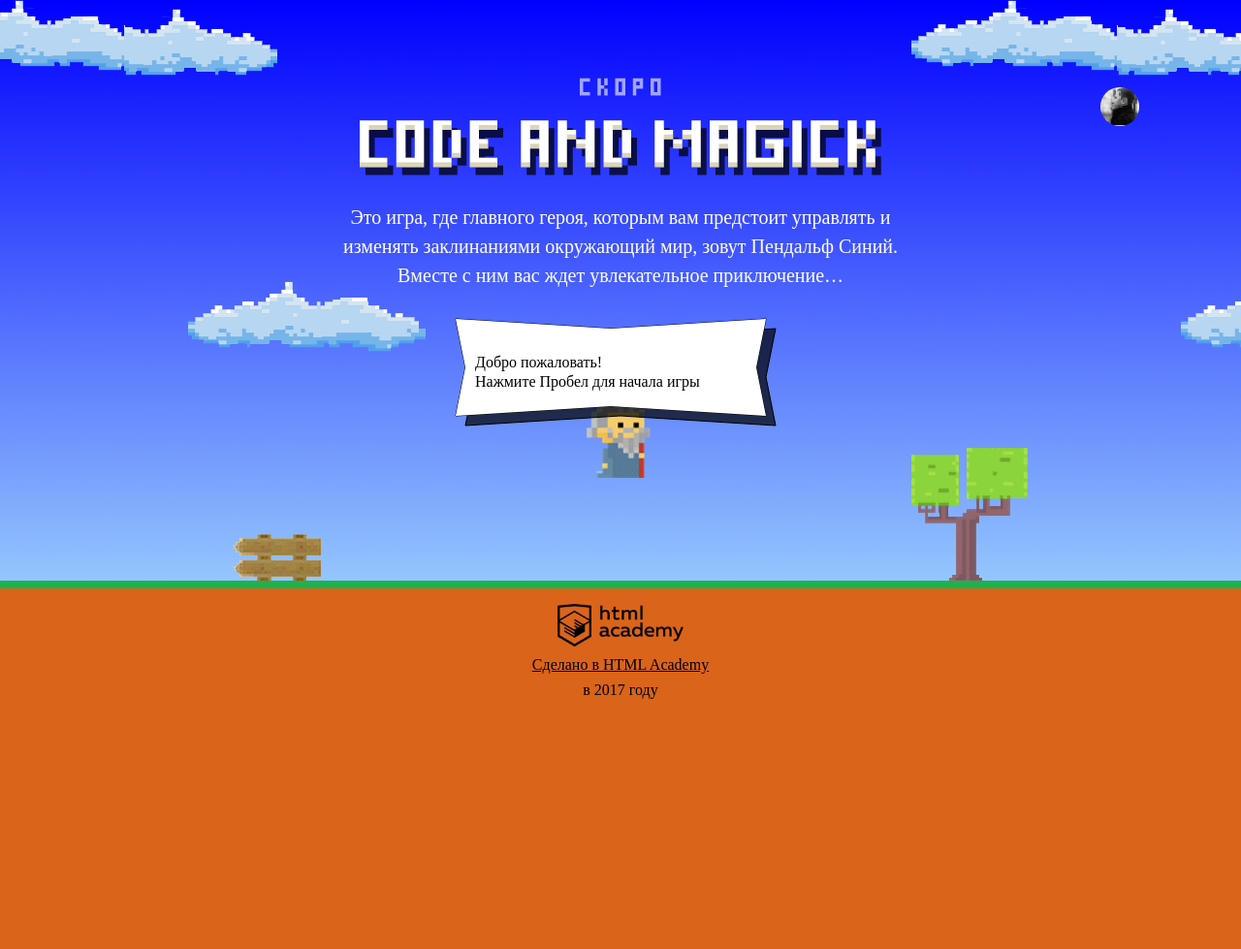
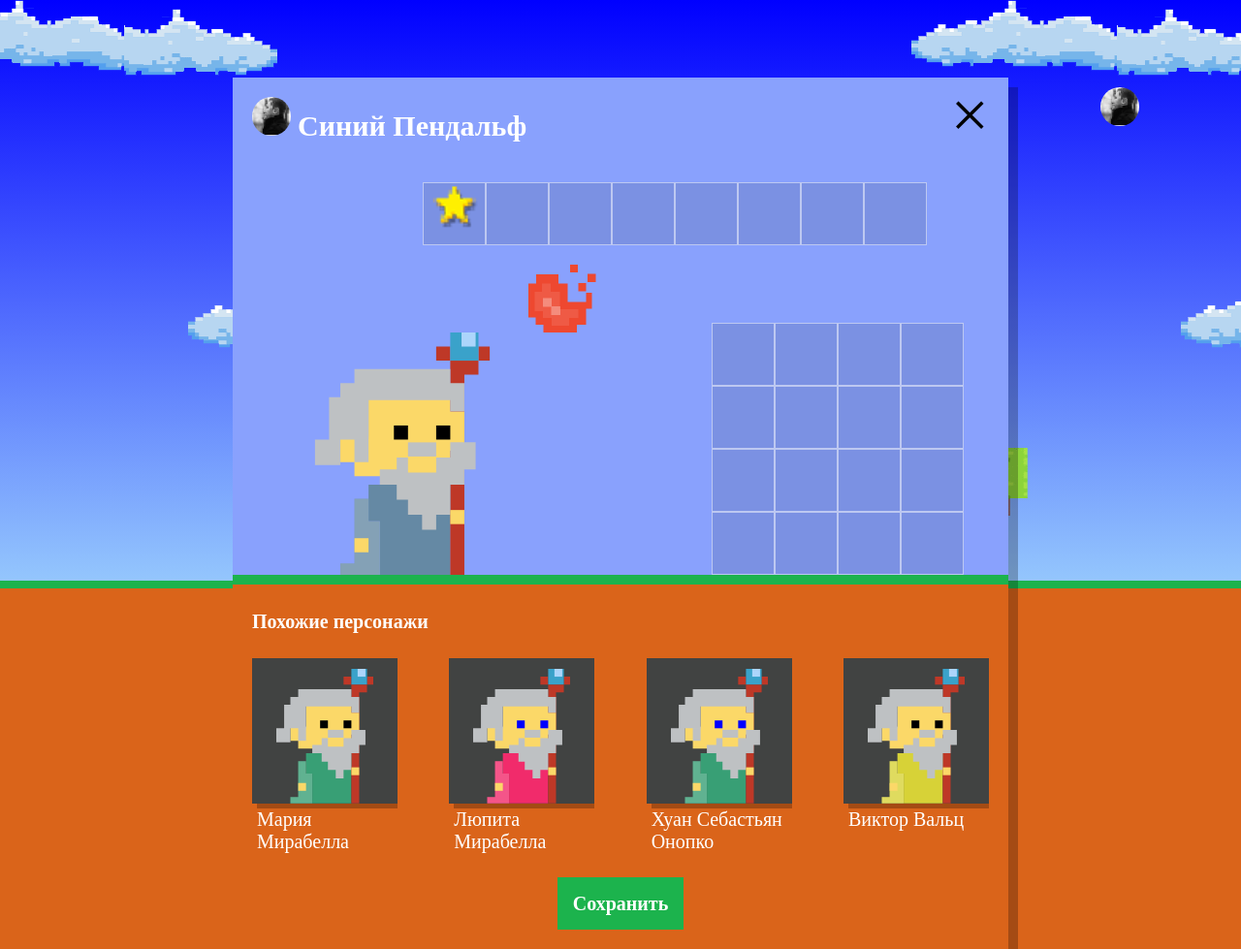
Before and after one commit to alenavolkova97/Code-and-magick, a website: page index.html in a window 1280 px wide. Shown: the whole page at 97% size. Before the commit the page ends 800 px from the top, so only its background shows below. Drawn offline with Linux system fonts and the light colour scheme; a web font is replaced by a local one.

Commit message:
Создает окно настройки персонажа

```diff
--- a/index.html
+++ b/index.html
@@ -203,6 +203,7 @@
   }
 </script>
 <script src="js/stat.js"></script>
+<script src="js/setup.js"></script>
 <script src="js/game.js"></script>
 
 </body>
--- /dev/null
+++ b/js/setup.js
@@ -0,0 +1,55 @@
+'use strict';
+
+var WIZARDS_QUANTITY = 4;
+var WIZARD_NAMES = ['Иван', 'Хуан Себастьян', 'Мария', 'Кристоф', 'Виктор', 'Юлия', 'Люпита', 'Вашингтон'];
+var WIZARD_SURNAMES = ['да Марья', 'Верон', 'Мирабелла', 'Вальц', 'Онопко', 'Топольницкая', 'Нионго', 'Ирвинг'];
+var WIZARD_COAT_COLORS = ['rgb(101, 137, 164)', 'rgb(241, 43, 107)', 'rgb(146, 100, 161)', 'rgb(56, 159, 117)', 'rgb(215, 210, 55)', 'rgb(0, 0, 0)'];
+var WIZARD_EYES_COLORS = ['black', 'red', 'blue', 'yellow', 'green'];
+
+var userDialog = document.querySelector('.setup');
+var similarWizardTemplate = document.querySelector('#similar-wizard-template')
+  .content
+  .querySelector('.setup-similar-item');
+var similarWizardsList = document.querySelector('.setup-similar-list');
+var fragment = document.createDocumentFragment();
+var wizards = [];
+
+var getRandomNumber = function (maxRandomNumber) {
+  // Эта функция уже есть в stat.js - файл setup.js подключается после stat.js, есть ли необходимость писать эту функцию сюда еще раз?
+  var randomNumber = Math.round(Math.random() * (maxRandomNumber || 1));
+  return randomNumber;
+};
+
+var renderWizard = function (wizardsArray) {
+  var wizardElement = similarWizardTemplate.cloneNode(true);
+  var wizard = wizardsArray[i];
+  wizardElement.querySelector('.setup-similar-label').textContent = wizard.name;
+  wizardElement.querySelector('.wizard-coat').style.fill = wizard.coatColor;
+  wizardElement.querySelector('.wizard-eyes').style.fill = wizard.eyesColor;
+  return wizardElement;
+};
+
+var addWizardElement = function (newWizardElement) {
+  // В задании просили "создать отдельную функцию заполнения блока DOM-элементами на основе массива JS-объектов." Правильно ли включать в эту функцию добавление фрагмента в элемент? Ведь фунцию я вызываю в цикле, а значит, фрагмент тоже будет 4 раза добавляться. Либо создать функцию для формирования только фрагмента, а уже фрагмент в similarWizardsList добавлять вне функции?
+  fragment.appendChild(newWizardElement);
+  similarWizardsList.appendChild(fragment);
+};
+
+userDialog.classList.remove('hidden');
+
+var orderVersion = getRandomNumber();
+
+for (var i = 0; i < WIZARDS_QUANTITY; i++) {
+  wizards.push({
+    name: (orderVersion === 0) ? WIZARD_NAMES[getRandomNumber(WIZARD_NAMES.length - 1)] + ' ' + WIZARD_SURNAMES[getRandomNumber(WIZARD_SURNAMES.length - 1)] : WIZARD_SURNAMES[getRandomNumber(WIZARD_SURNAMES.length - 1)] + ' ' + WIZARD_NAMES[getRandomNumber(WIZARD_NAMES.length - 1)],
+    // не совсем поняла, нужно рандомом выбирать только имя (а фамилию брать под тем же индексом) или и имя и фамилию (сделала и имя и фамилию)
+    coatColor: WIZARD_COAT_COLORS[getRandomNumber(WIZARD_COAT_COLORS.length - 1)],
+    eyesColor: WIZARD_EYES_COLORS[getRandomNumber(WIZARD_EYES_COLORS.length - 1)]
+  });
+
+  var renderedWizard = renderWizard(wizards);
+
+  addWizardElement(renderedWizard);
+}
+
+document.querySelector('.setup-similar').classList.remove('hidden');
```
